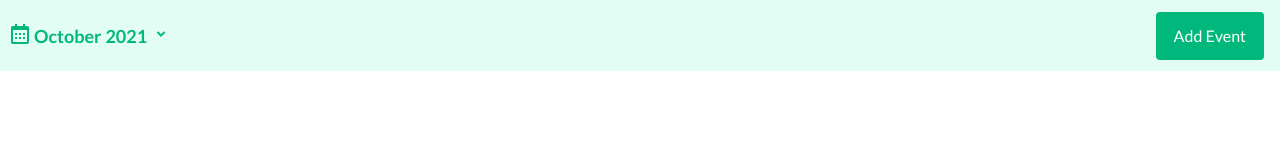
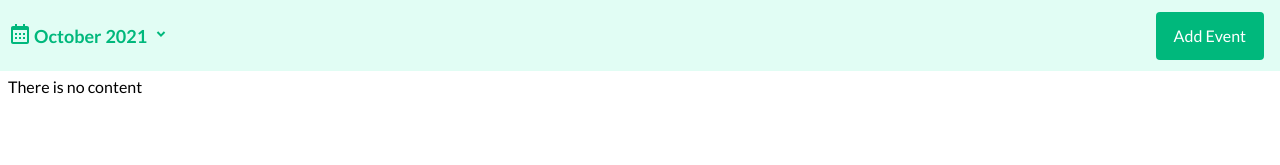
Before and after one commit to HenryNwankwo/calendar-app, a React (Create React App) app: page / in a window 1280 px wide. Shown: the top 165 px of the page. Built offline with nearby package versions, Linux system fonts and the light colour scheme.

Commit message:
Conditional rendering of contents done

```diff
--- a/package.json
+++ b/package.json
@@ -9,7 +9,9 @@
     "react-dom": "^17.0.2",
     "react-icons": "^4.3.1",
     "react-router-dom": "^5.3.0",
-    "react-scripts": "4.0.3"
+    "react-scripts": "4.0.3",
+    "react-spinners": "^0.11.0",
+    "tailwind-scrollbar": "^1.3.1"
   },
   "scripts": {
     "start": "craco start",
--- a/src/App.js
+++ b/src/App.js
@@ -12,6 +12,7 @@ function App() {
   const [year, setYear] = useState(new Date().getFullYear());
   const [isMonthClicked, setIsMonthClicked] = useState(false);
   const [isYearClicked, setIsYearClicked] = useState(false);
+  const [holidayList, setHolidayList] = useState([]);
   return (
     <AppContext.Provider
       value={{
@@ -23,6 +24,8 @@ function App() {
         setIsMonthClicked,
         isYearClicked,
         setIsYearClicked,
+        holidayList,
+        setHolidayList,
       }}
     >
       <Router>
--- a/src/components/MainContent.js
+++ b/src/components/MainContent.js
@@ -2,10 +2,16 @@ import React, { useContext } from 'react';
 import { AppContext } from '../App';
 
 const MainContent = () => {
-  const { setIsMonthClicked, setIsYearClicked, isMonthClicked, isYearClicked } =
-    useContext(AppContext);
+  const {
+    setIsMonthClicked,
+    setIsYearClicked,
+    isMonthClicked,
+    isYearClicked,
+    holidayList,
+  } = useContext(AppContext);
   return (
     <main
+      className='w-full pt-18 pl-2 overflow-y-scroll h-full max-h-screen'
       onClick={() => {
         if (isMonthClicked || isYearClicked) {
           setIsMonthClicked(false);
@@ -13,7 +19,11 @@ const MainContent = () => {
         }
       }}
     >
-      This is the main content
+      {holidayList.length !== 0 ? (
+        <div>There is content</div>
+      ) : (
+        <div>There is no content</div>
+      )}
     </main>
   );
 };
--- a/src/pages/CalendarApp.js
+++ b/src/pages/CalendarApp.js
@@ -1,10 +1,12 @@
 import React from 'react';
+import MainContent from '../components/MainContent';
 import Navbar from '../components/Navbar';
 
 function CalendarApp() {
   return (
     <div className='content-area'>
       <Navbar />
+      <MainContent />
     </div>
   );
 }
```
Also changed, not shown: 1 other file (tests, documents, lock files or other folders).
